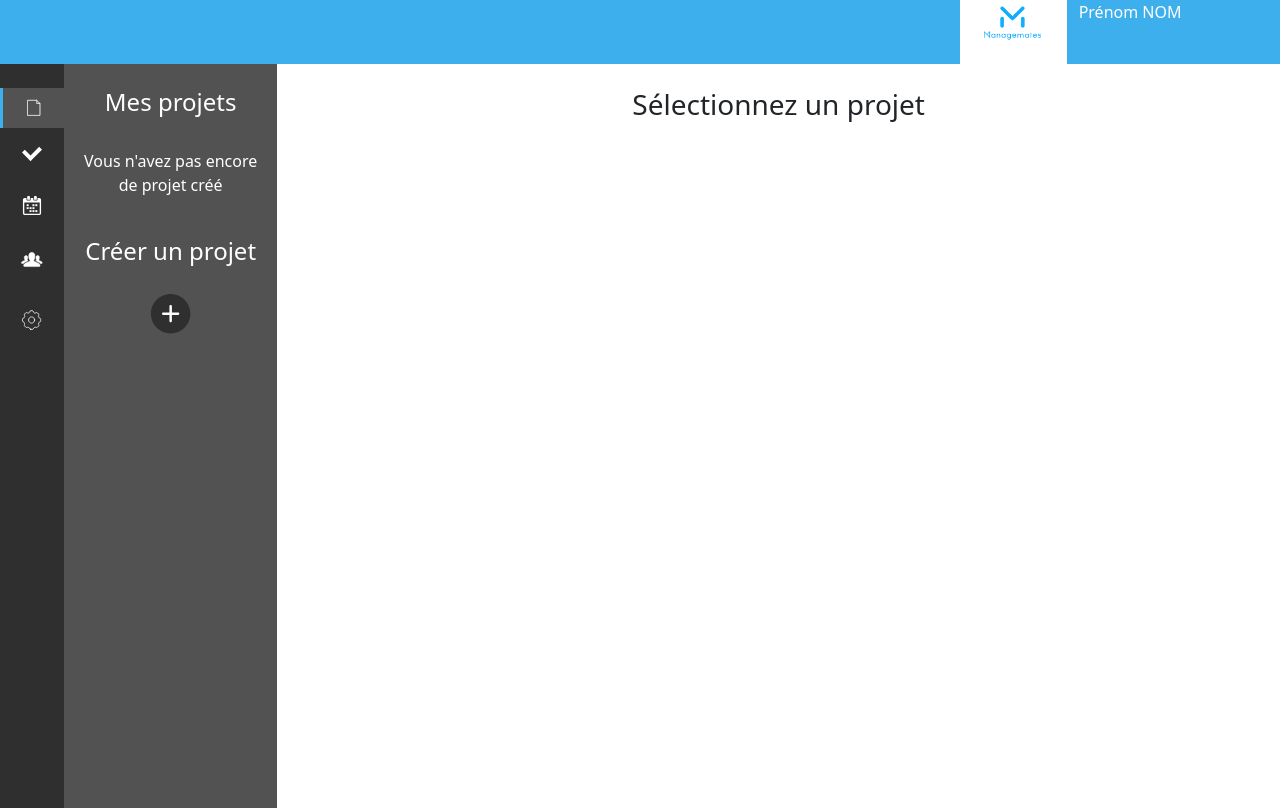
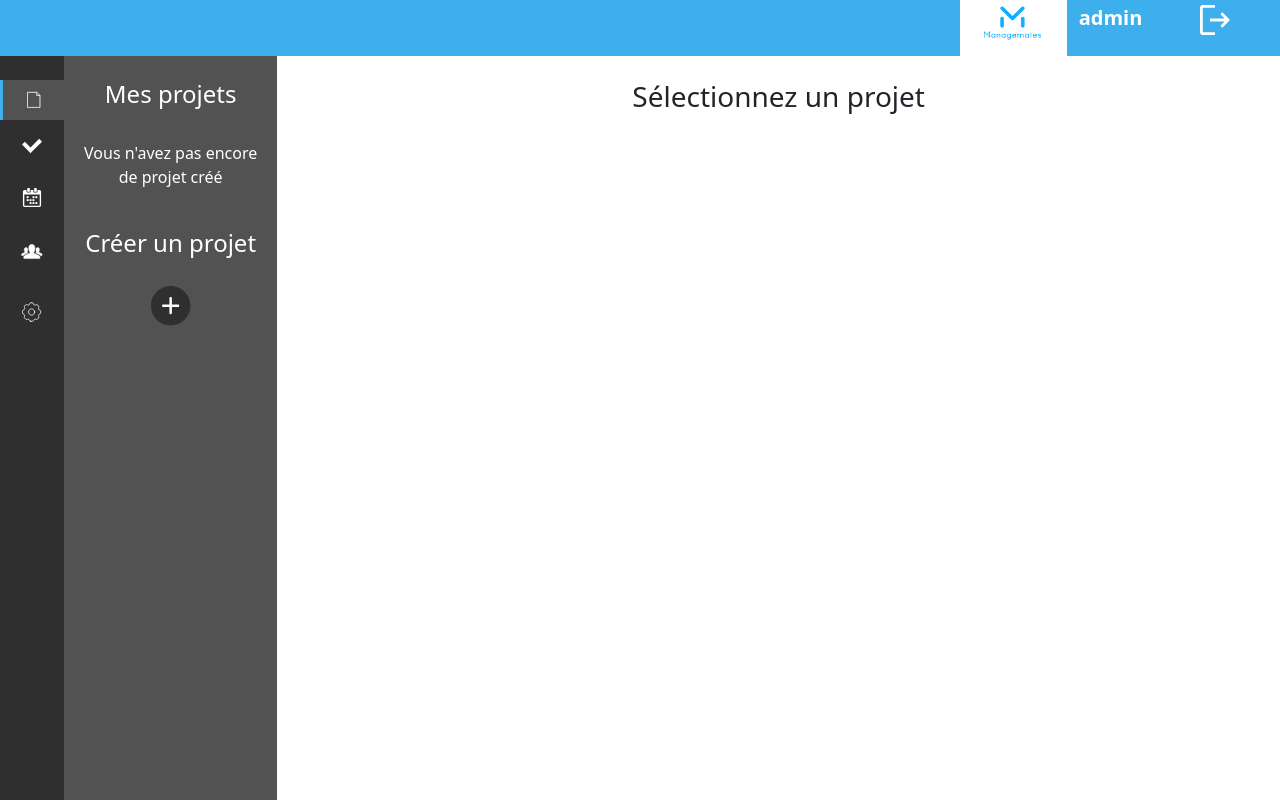
Before and after one commit to MatteoBaldinetti/ManageMates, a PHP site: page /php/project.php in a window 1280 px wide. Run offline with PHP 8.4, Linux system fonts and the light colour scheme; a user stored in the database is signed in; data comes from the database, SQL or seed files in the repository; tables that the repository leaves empty hold one stand-in row (values such as "Sample post"); some libraries are stand-ins or nearby versions.

Commit message:
add logout button

```diff
--- a/php/project.php
+++ b/php/project.php
@@ -20,8 +20,10 @@
                 </div>
                 <div class="col-2">
                     <div class="position-relative">
-                        <p class="text-white">Prénom NOM</p>
-                        <img src=""/>
+                        <p class="text-white fw-bold fs-5">
+                            <?php echo $_SESSION["username"];?>
+                            <span class="ms-5" style="cursor: pointer" onclick='window.location.href="./disconnect.php"'><img class="d-inline" src="../assets/images/logout.svg"/></span>
+                        </p>
                     </div>
                 </div>
             </div>
```
Also changed, not shown: assets/images/logout.svg (added).
